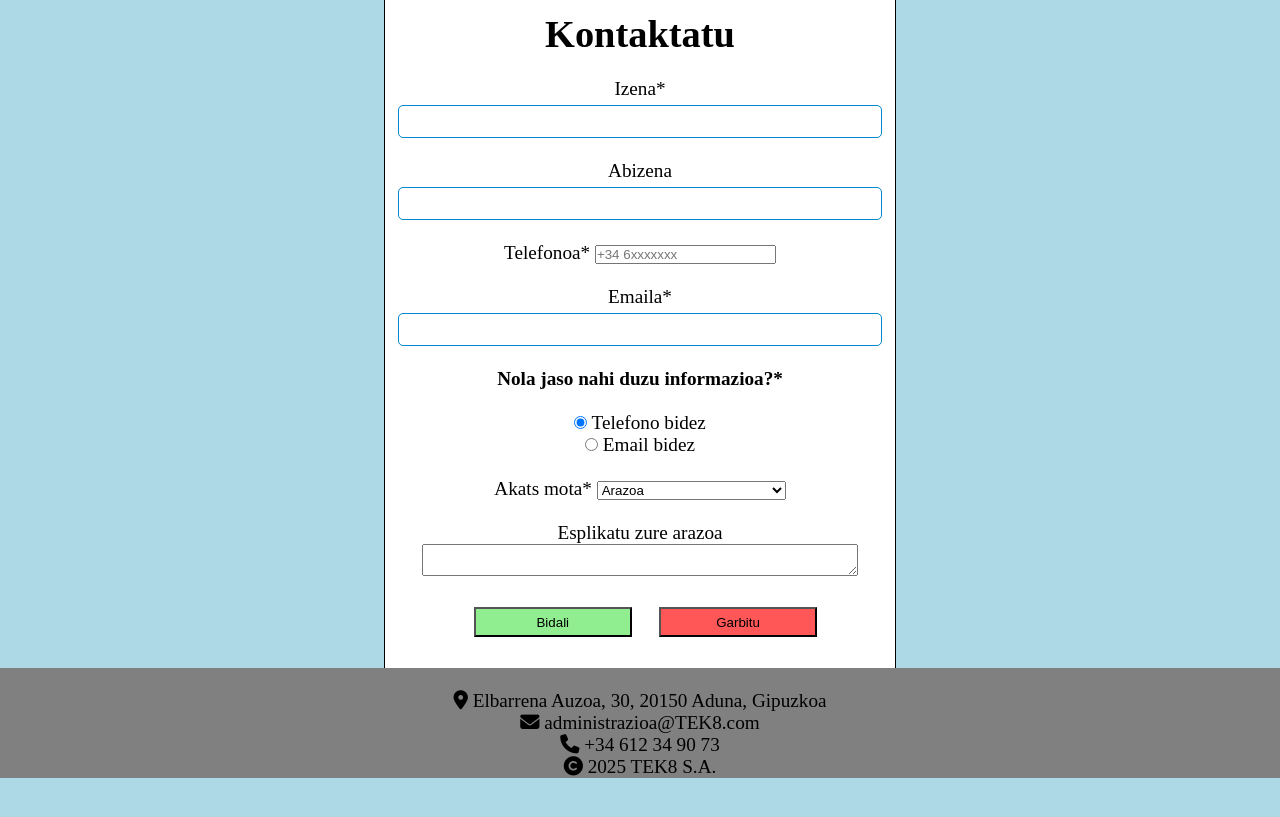
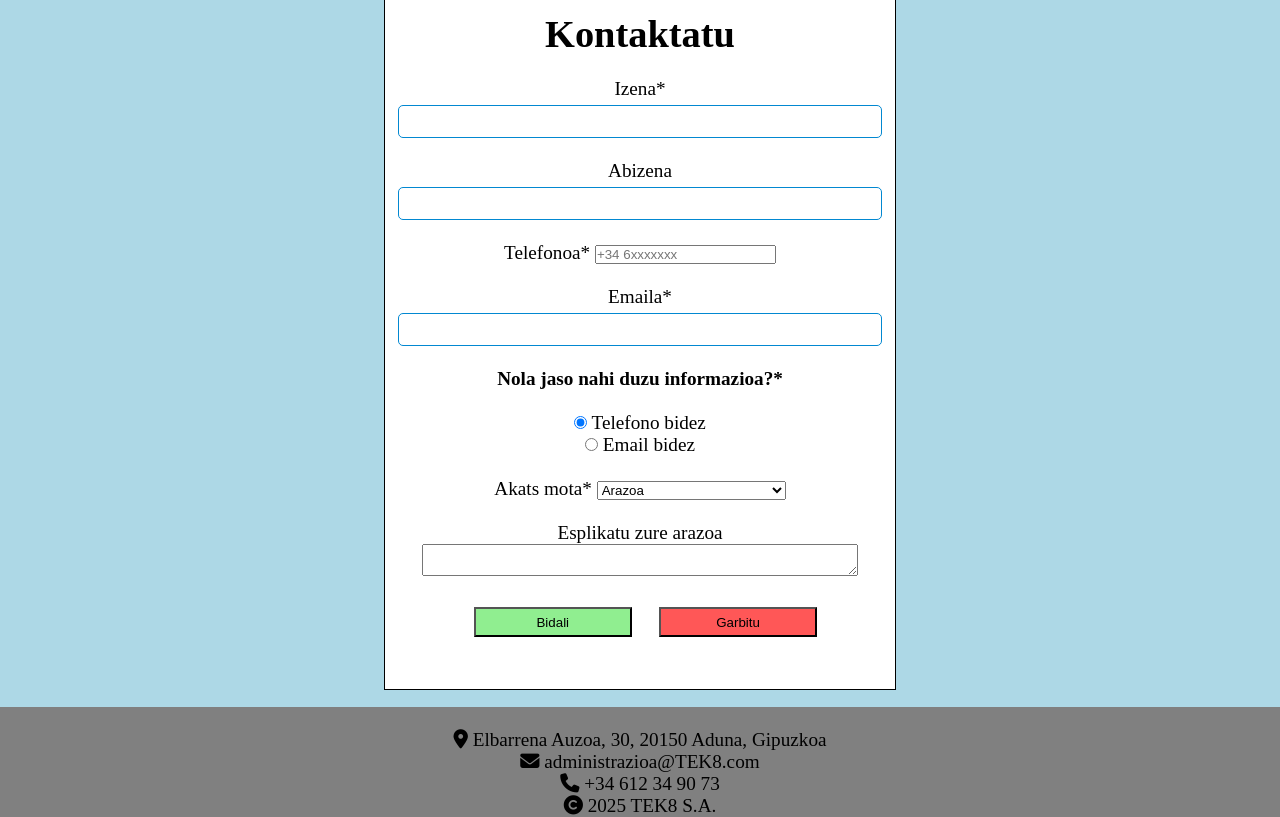
Before and after one commit to iguisado228/2Erronka, a PHP site: page /kontaktua.php in a window 1280 px wide. Shown: the part 499-1316 px from the top of the page. Before the commit the page ends 1277 px from the top, so only its background shows below. Run offline with PHP 8.4, Linux system fonts and the light colour scheme; some libraries are stand-ins or nearby versions.

Commit message:
kontaktuaren css-a berriz ere aldatuta

```diff
--- a/WebOrria/Web/css_m.css
+++ b/WebOrria/Web/css_m.css
@@ -499,9 +499,10 @@ table, td, tr, th{
         margin: 2% auto;
         background-color: white;
         padding: 1%;
-        height: 90%;
+        height: 83%;
         box-sizing: border-box;
         text-align: center;
+        margin-bottom: 5%;
     }
 
     .formularioa .explikaziokaxa {
```
